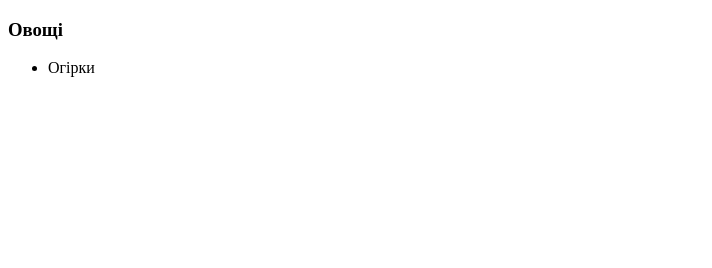
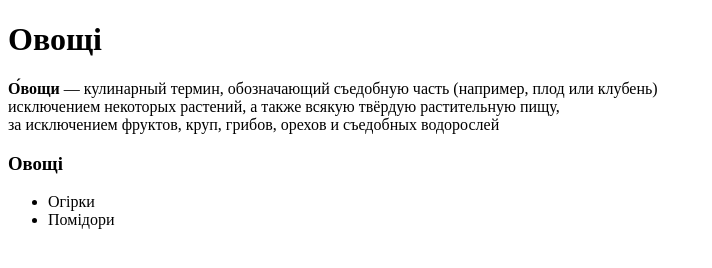
Before and after one commit to Andrey-787/my2-project, a plain HTML site: page index.html in a window 1280 px wide. Shown: the whole page, without its empty margins (0-712 px from the left). Drawn offline with Linux system fonts and the light colour scheme.

Commit message:
Add files via upload

```diff
--- a/index.html
+++ b/index.html
@@ -5,11 +5,22 @@
     <title>Document</title>
 </head>
 <body>
-    <h3>Овощі</h3>
+    <h1>Овощі</h1>
+    <div class="route__description">
+    <p class="route__description-paragrafs">
+        <b> О́вощи </b> — кулинарный термин, обозначающий съедобную часть (например, плод или клубень) <br>
+         исключением некоторых растений, а также всякую твёрдую растительную пищу, <br>
+          за исключением фруктов, круп, грибов, орехов и съедобных водорослей
+        </p>
+    <h3 class="route__descriptuon-title">Овощі</h3>
     <ul class="route__description_list">
     <li class="route__description_title">
         Огірки
     </li>
+    <li class="route__description_title">
+        Помідори
+    </li>
     </ul>
+    </div>
 </body>
 </html>
```
